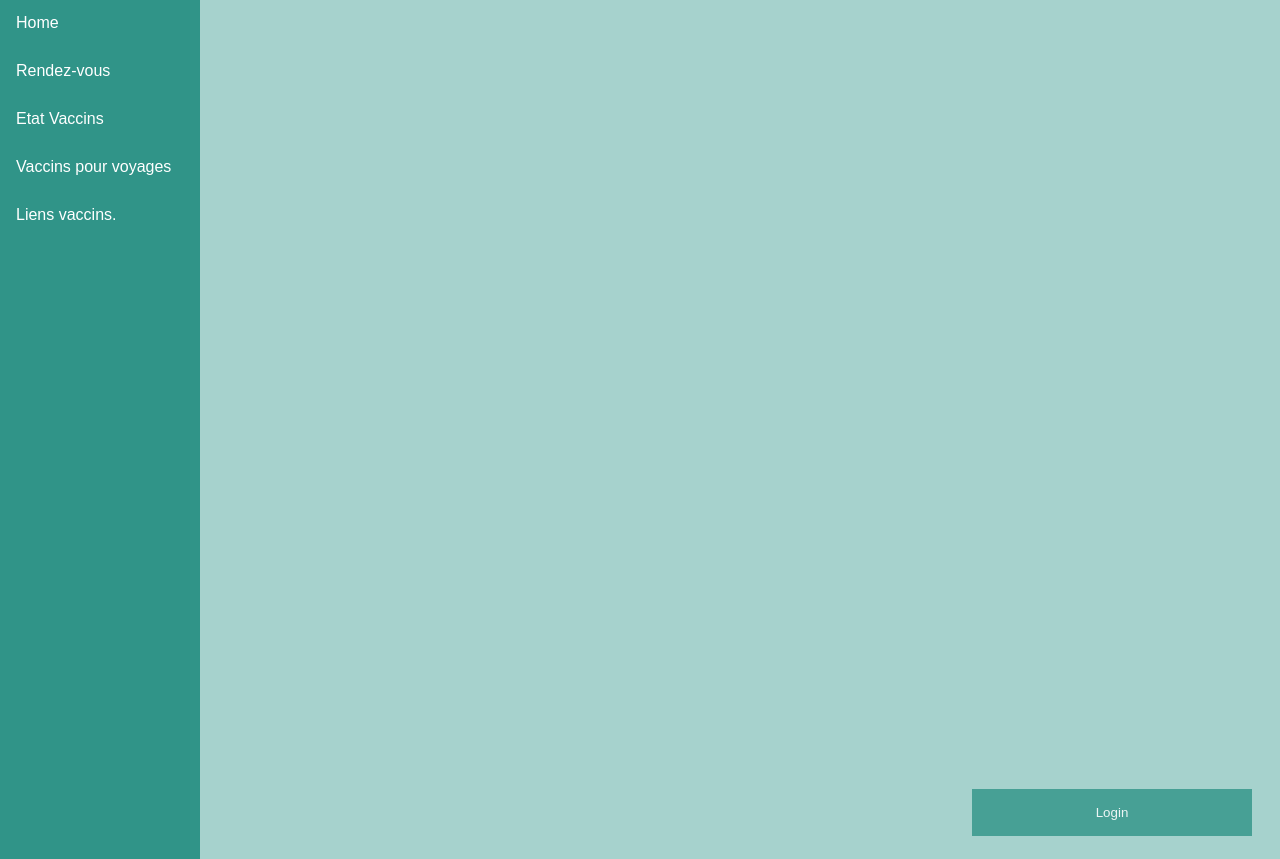
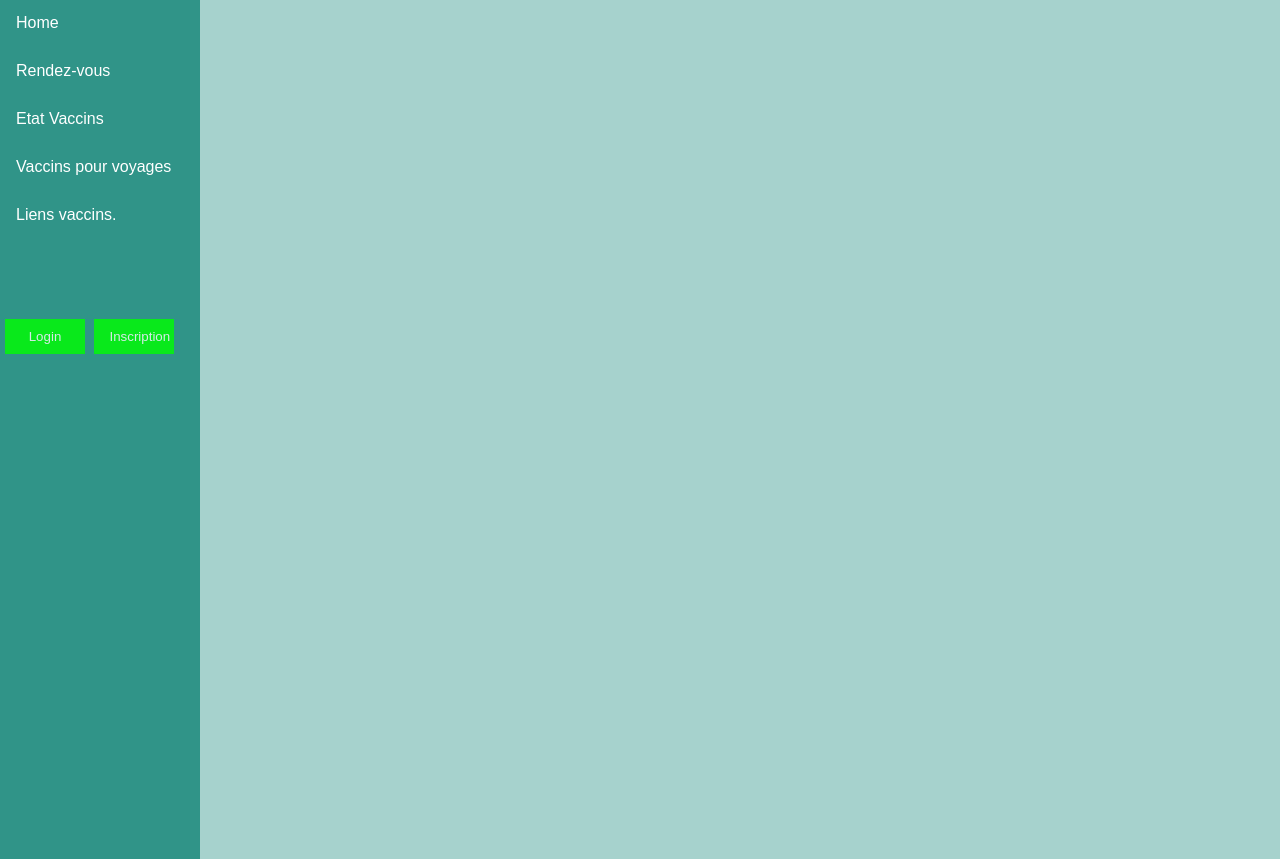
Before and after one commit to AxelBarbeHusson/Carnax, a PHP site: page /carnex/index.html in a window 1280 px wide. Shown: the part 71-930 px from the top of the page. Run offline with PHP 8.4, Linux system fonts and the light colour scheme.

Commit message:
Ajout du bouton d'inscription, ajout du login et register dans la navbar

```diff
--- a/assets/css/style.css
+++ b/assets/css/style.css
@@ -47,17 +47,16 @@ body {
   padding: 16px;
   text-decoration: none;
 }
-.open-button {
-  background-color: #309488;
+.log-button {
+  background-color: lime;
+  margin-top: 80px;
+  margin-left: 5px;
   color: white;
-  padding: 16px 20px;
+  padding: 10px 15px;
   border: none;
   cursor: pointer;
   opacity: 0.8;
-  position: fixed;
-  bottom: 23px;
-  right: 28px;
-  width: 280px;
+  width: 80px;
 }
 
 
@@ -105,7 +104,7 @@ body {
 }
 
 /* hover effect sur les boutons */
-.form-wrap .btn:hover, .open-button:hover {
+.form-wrap .btn:hover, .log-button:hover {
   opacity: 1;
 }
 .form-wrap label {
--- a/index.html
+++ b/index.html
@@ -18,9 +18,11 @@
         <li><a href="etatvaccins.html" title="">Etat Vaccins</a></li>
         <li><a href="vaccinspourvoyages.html" title="">Vaccins pour voyages</a></li>
         <a target="_blank" href="https://solidarites-sante.gouv.fr/IMG/pdf/calendrier_vaccinal_maj_17avril2019.pdf">Liens vaccins.</a>
+        <button class="log-button login" onclick="popupButton()">Login</button>
+        <button class="log-button register">Inscription</button>
       </ul>
       </nav><div class="clear"></div>
-      <button class="open-button" onclick="popupButton()">Login</button>
+
 
       <div class="form-popup" id="loginForm">
         <form class="form-wrap">
@@ -37,11 +39,11 @@
       <script>
         function popupButton() {
           document.getElementById("loginForm").style.display = "block";
-      }
+        }
 
-      function closeButton() {
-        document.getElementById("loginForm").style.display = "none";
-      }
+        function closeButton() {
+          document.getElementById("loginForm").style.display = "none";
+        }
     </script>
   </div>
 
```
